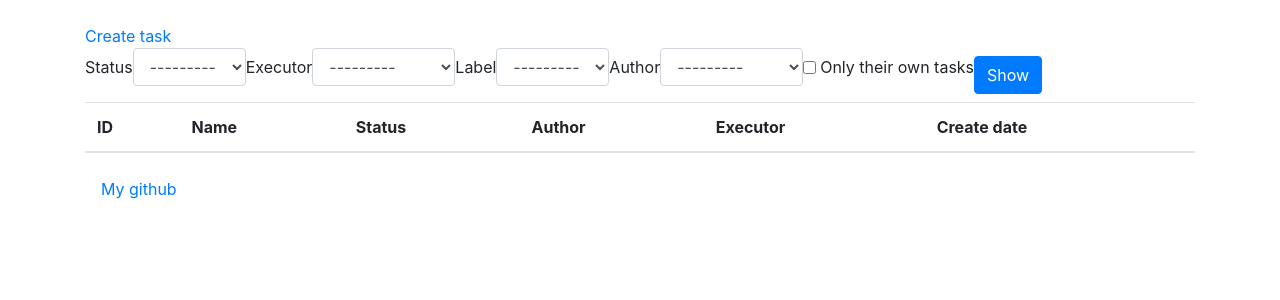
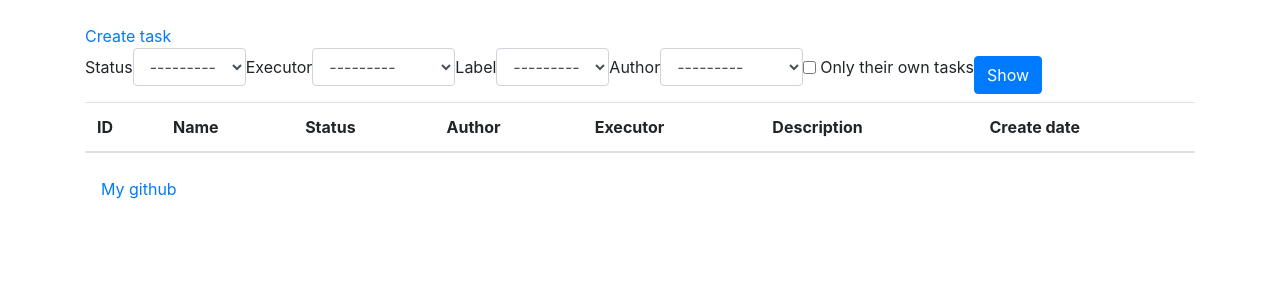
Before and after one commit to potemkuh/python-project-lvl4, a Django app: page /tasks/ in a window 1280 px wide. Shown: the part 56-356 px from the top of the page. Run offline with Django 3.2, Linux system fonts and the light colour scheme; the visitor is signed in with stand-in values (Sample User, id 1); data comes from the database, SQL or seed files in the repository; lists and menus that the app fills with data are empty; some libraries are stand-ins or nearby versions.

Commit message:
add description tasklist

```diff
--- a/task_manager/templates/task/tasklist.html
+++ b/task_manager/templates/task/tasklist.html
@@ -27,6 +27,7 @@
               <th>{% trans "Status" %}</th>
               <th>{% trans "Author" %}</th>
               <th>{% trans "Executor" %}</th>
+              <th>{% trans "Description" %}</th>
               <th>{% trans "Create date" %}</th>
             </tr>
           </thead>
@@ -38,6 +39,7 @@
                 <td>{{ task.author }}</td>
                 <td>{{ task.executor }}</td>
                 <td>{{ task.status }}</td>
+                <td>{{ task.description }}</td>
                 <td>{{ task.create_date|date:"d.m.Y H:i" }}</td>
                 <td>
                 <a class="p-2 text-dark" href="{% url 'task_edit' task.id %}">{% trans 'Change' %}</a>
```
Also changed, not shown: locale/ru/LC_MESSAGES/django.po, 1 other file.
